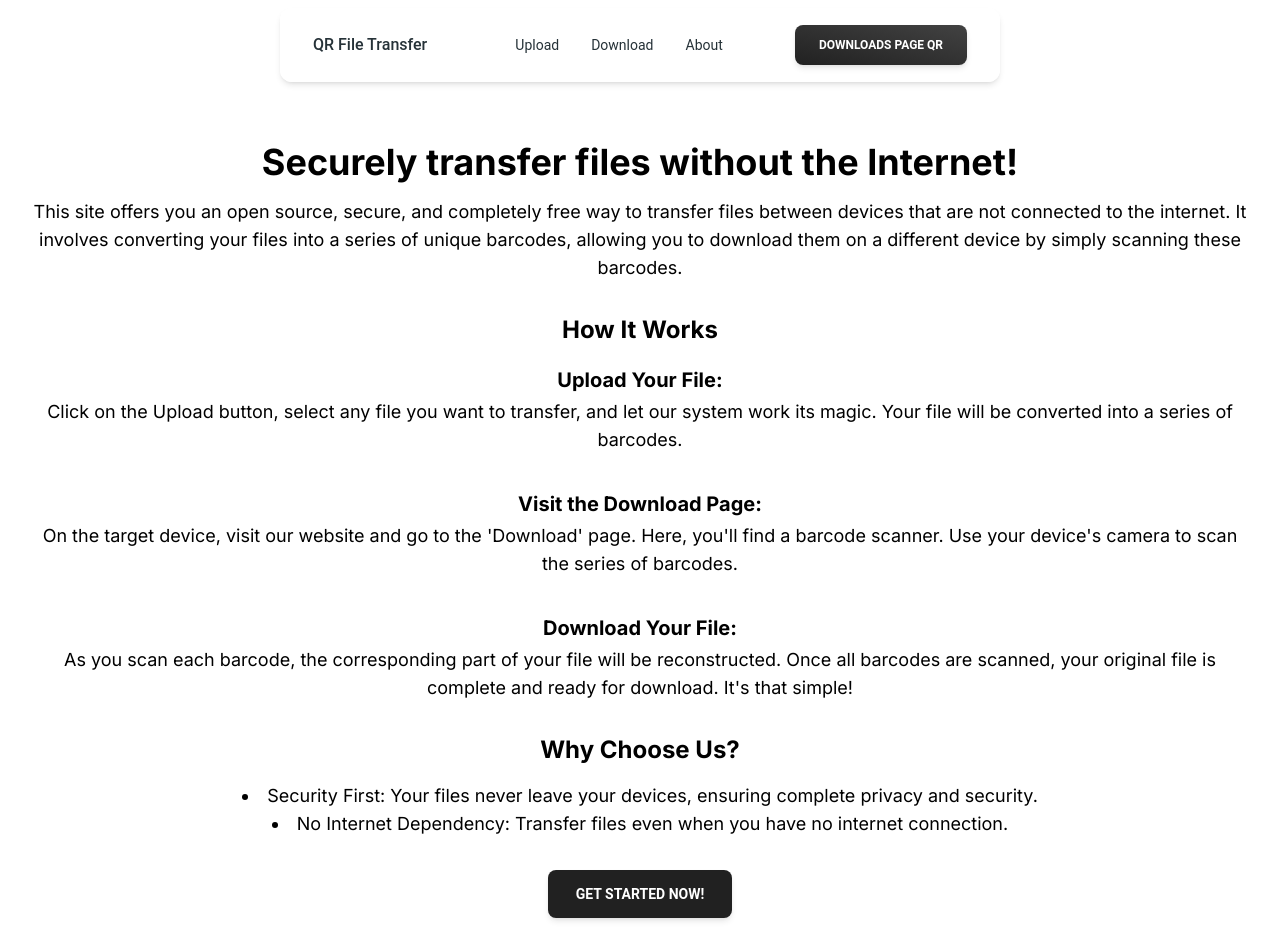
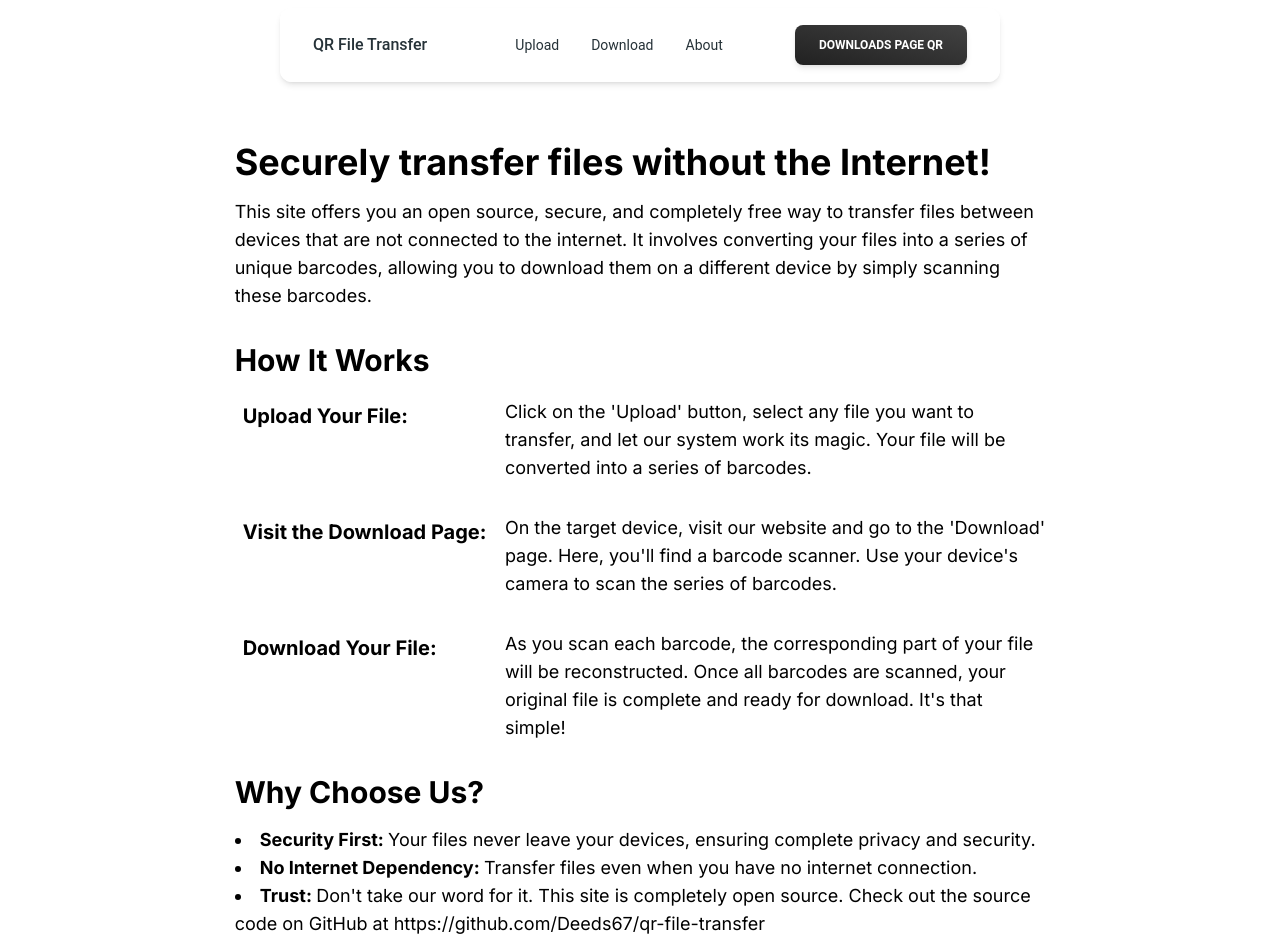
Before and after one commit to Deeds67/qr-file-transfer, a Next.js app: page / in a window 1280 px wide. Shown: the top 952 px of the page. Built offline with nearby package versions, Linux system fonts and the light colour scheme.

Commit message:
Basic styling of home page

```diff
--- a/src/app/page.tsx
+++ b/src/app/page.tsx
@@ -1,34 +1,49 @@
 "use client";
 
 import { Button } from '@material-tailwind/react';
-import Image from 'next/image'
-
+import Image from 'next/image';
 import Link from 'next/link';
-
 
 export default function Home() {
   return (
     <main className="flex flex-col items-center p-8">
-      <div className="text-center">
+      <div className="w-2/3 mx-auto">
         <h1 className="text-4xl font-bold mb-4">Securely transfer files without the Internet!</h1>
         <p className="text-lg mb-8">This site offers you an open source, secure, and completely free way to transfer files between devices that are not connected to the internet. It involves converting your files into a series of unique barcodes, allowing you to download them on a different device by simply scanning these barcodes.</p>
-        <h2 className="text-2xl font-bold mb-4">How It Works</h2>
-        <h3 className="text-xl font-bold inline-block px-2 py-1">Upload Your File:</h3>
-
-
-        <p className="text-lg mb-8">Click on the <Link href="/upload" className='color-blue'>Upload button</Link>, select any file you want to transfer, and let our system work its magic. Your file will be converted into a series of barcodes.</p>
-        <h3 className="text-xl font-bold inline-block px-2 py-1">Visit the Download Page:</h3>
-        <p className="text-lg mb-8">On the target device, visit our website and go to the 'Download' page. Here, you'll find a barcode scanner. Use your device's camera to scan the series of barcodes.</p>
-        <h3 className="text-xl font-bold inline-block px-2 py-1">Download Your File: </h3>
-        <p className="text-lg mb-8">As you scan each barcode, the corresponding part of your file will be reconstructed. Once all barcodes are scanned, your original file is complete and ready for download. It's that simple!</p>
-        <h2 className="text-2xl font-bold mb-4">Why Choose Us?</h2>
+        <h2 className="text-3xl font-bold mb-5">How It Works</h2>
+        <div className="flex flex-col md:flex-row">
+          <div className="w-full md:w-1/3">
+            <h3 className="text-xl font-bold inline-block px-2 py-1">Upload Your File:</h3>
+          </div>
+          <div className="w-full md:w-2/3">
+            <p className="text-lg mb-8">Click on the <Link href="/upload">'Upload' button</Link>, select any file you want to transfer, and let our system work its magic. Your file will be converted into a series of barcodes.</p>
+          </div>
+        </div>
+        <div className="flex flex-col md:flex-row">
+          <div className="w-full md:w-1/3">
+            <h3 className="text-xl font-bold inline-block px-2 py-1">Visit the Download Page:</h3>
+          </div>
+          <div className="w-full md:w-2/3">
+            <p className="text-lg mb-8">On the target device, visit our website and go to the <Link href="/download">'Download' page</Link>. Here, you'll find a barcode scanner. Use your device's camera to scan the series of barcodes.</p>
+          </div>
+        </div>
+        <div className="flex flex-col md:flex-row">
+          <div className="w-full md:w-1/3">
+            <h3 className="text-xl font-bold inline-block px-2 py-1">Download Your File: </h3>
+          </div>
+          <div className="w-full md:w-2/3">
+            <p className="text-lg mb-8">As you scan each barcode, the corresponding part of your file will be reconstructed. Once all barcodes are scanned, your original file is complete and ready for download. It's that simple!</p>
+          </div>
+        </div>
+        <h2 className="text-3xl font-bold mb-4">Why Choose Us?</h2>
         <ul className="text-lg mb-8 list-disc list-inside">
-          <li>Security First: Your files never leave your devices, ensuring complete privacy and security.</li>
-          <li>No Internet Dependency: Transfer files even when you have no internet connection.</li>
+          <li><span className="font-bold">Security First: </span>Your files never leave your devices, ensuring complete privacy and security.</li>
+          <li><span className="font-bold">No Internet Dependency: </span>Transfer files even when you have no internet connection.</li>
+          <li><span className="font-bold">Trust: </span>Don't take our word for it. This site is completely open source. Check out the source code on <Link href="https://github.com/Deeds67/qr-file-transfer">GitHub at https://github.com/Deeds67/qr-file-transfer</Link></li>
         </ul>
         <Button size="lg">
           <Link href="/upload">
-            Get Started Now!
+            Get started!
           </Link>
         </Button>
       </div>
```
